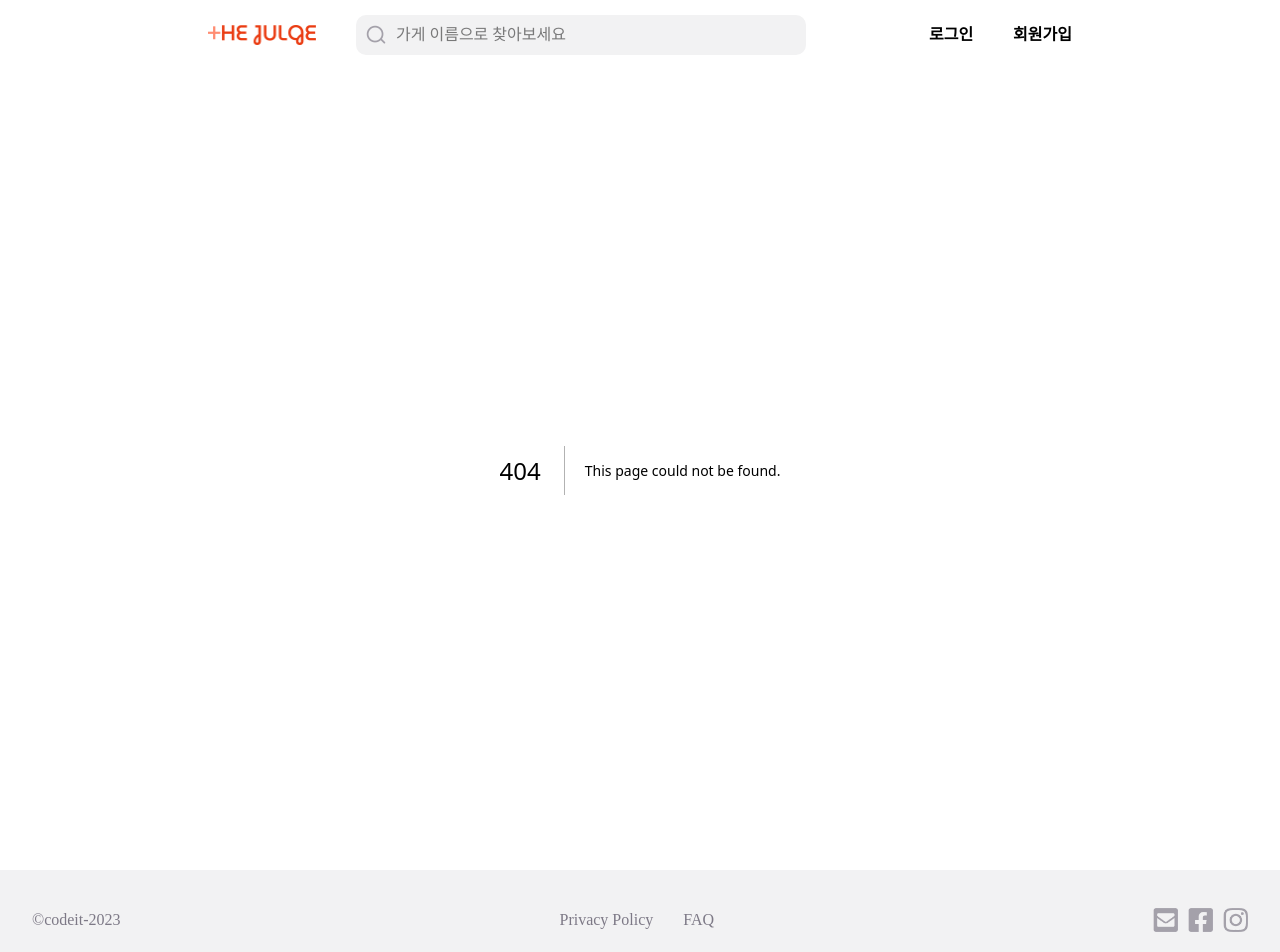
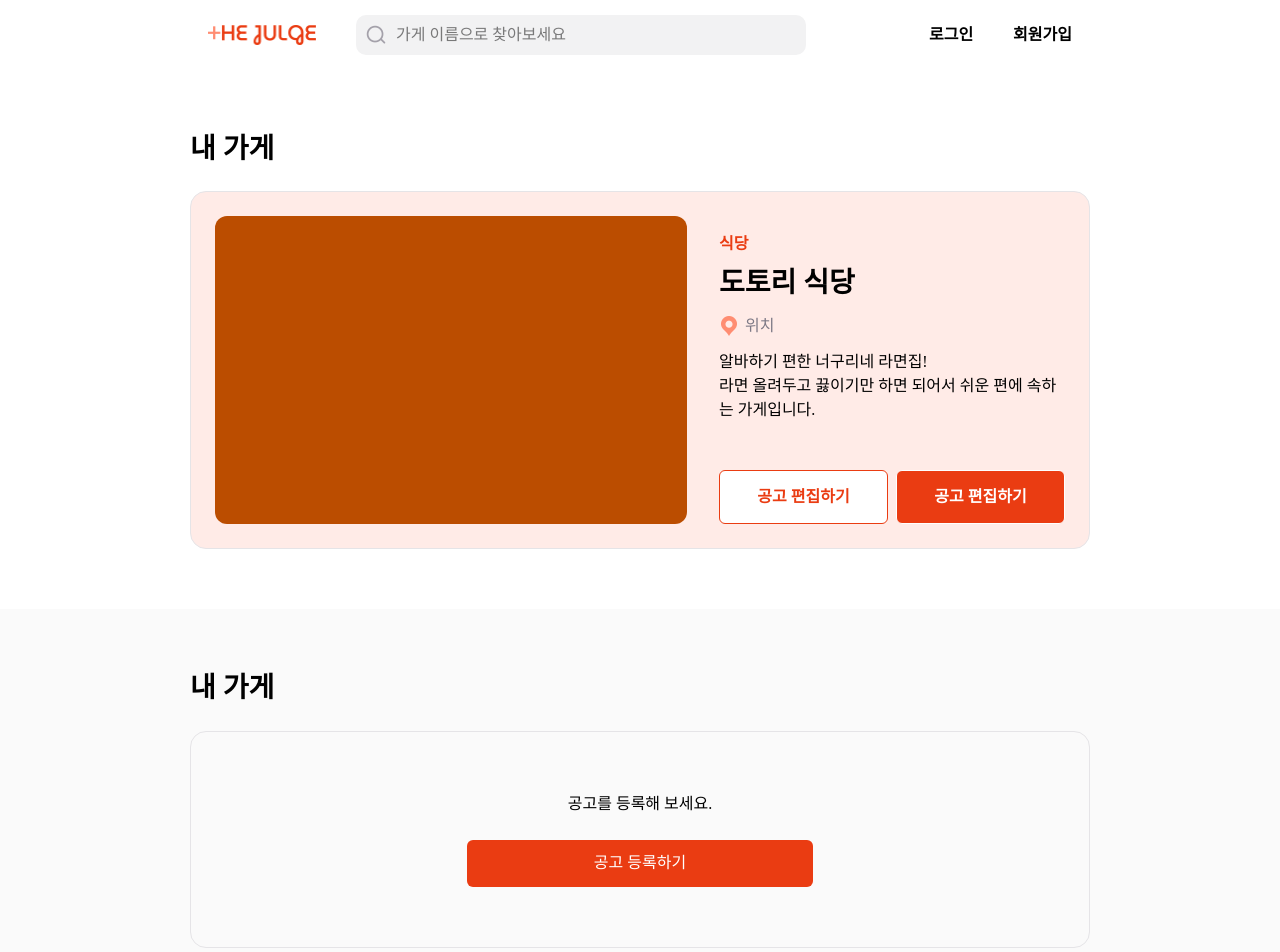
Before and after one commit to TopiaYu/thejulge15-8, a Next.js app: page /owner/owner-store-detail in a window 1280 px wide. Before the commit this address had no page. Shown: the top 952 px of the page. Built offline with nearby package versions, Linux system fonts and the light colour scheme.

Commit message:
feat: 사장님 가게 정보 상세 페이지 구현 - 가게 등록후 이동하는 가게정보 상세 페이지 구현 - 공고 등록과 연결

```diff
--- /dev/null
+++ b/src/app/owner/owner-store-detail/MyStore.tsx
@@ -0,0 +1,62 @@
+'use client';
+
+import Image from 'next/image';
+
+export default function MyStore() {
+  const handleButton = () => {
+    return console.log('dd');
+  };
+
+  return (
+    <div className="w-full max-w-[964px] px-8 max-[375px]:px-4 mx-auto mb-15">
+      <header className="mt-15 mb-6">
+        <h1 className="text-2xl max-[374px]:text-lg font-bold">내 가게</h1>
+      </header>
+      <div
+        className="w-full border border-gray-20 grid grid-cols-1 gap-8 p-6 rounded-2xl
+                    md:grid-cols-[1fr_minmax(0,346px)] bg-red-10"
+      >
+        <div className="w-full min-h-[308px] border-0 rounded-xl bg-amber-700">
+          <img />
+        </div>
+        <div className="mt-4 flex flex-col">
+          <h3 className="text-base max-[374px]:text-sm text-orange font-bold">식당</h3>
+          <div className="flex gap-2 items-center">
+            <h2 className="text-2xl max-[374px]:text-xl font-bold mt-2">도토리 식당</h2>
+          </div>
+
+          <div className="flex gap-1.5 mt-3">
+            <span className="flex items-center">
+              <Image
+                src="/location-icon.png"
+                width={16}
+                height={16}
+                className="min-[375px]:w-5 min-[375px]:h-5"
+                alt="location"
+              />
+            </span>
+            <p className="text-gray-50 text-base max-[374px]:text-sm">위치</p>
+          </div>
+          <p className="mt-3 min-h-[78px] text-base max-[374px]:text-sm mb-auto">
+            알바하기 편한 너구리네 라면집! <br />
+            라면 올려두고 끓이기만 하면 되어서 쉬운 편에 속하는 가게입니다.
+          </p>
+          <div className="flex justify-center mt-3 w-full gap-2">
+            <button
+              className="cursor-pointer border px-1 w-full py-3.5 text-orange text-base max-[374px]:text-sm font-bold bg-white border-orange rounded-md"
+              onClick={handleButton}
+            >
+              공고 편집하기
+            </button>
+            <button
+              className="cursor-pointer border px-1 w-full py-3.5 text-white text-base max-[374px]:text-sm font-bold bg-orange rounded-md"
+              onClick={handleButton}
+            >
+              공고 편집하기
+            </button>
+          </div>
+        </div>
+      </div>
+    </div>
+  );
+}
--- /dev/null
+++ b/src/app/owner/owner-store-detail/RegisteredJob.tsx
@@ -0,0 +1,28 @@
+'use client';
+
+import { useRouter } from 'next/navigation';
+
+export default function RegisteredJob() {
+  const router = useRouter();
+  const handleButton = () => {
+    router.push('/owner/register-job');
+  };
+  return (
+    <div className="bg-gray-5 py-15">
+      <div className="w-full max-w-[964px] px-8 max-[375px]:px-4 mx-auto">
+        <header className="mb-6">
+          <h1 className="text-2xl max-[374px]:text-lg font-bold">내 가게</h1>
+        </header>
+        <div className="w-full border border-gray-20 gap-6 py-15 rounded-2xl flex flex-col justify-center items-center">
+          <p className="">공고를 등록해 보세요.</p>
+          <button
+            className="cursor-pointer px-3 hover:bg-orange-700 transition-colors duration-300 ease-in-out custom-button w-[120px] sm:w-[346px] h-[47px] bg-orange text-white rounded-md"
+            onClick={handleButton}
+          >
+            공고 등록하기
+          </button>
+        </div>
+      </div>
+    </div>
+  );
+}
--- /dev/null
+++ b/src/app/owner/owner-store-detail/page.tsx
@@ -0,0 +1,11 @@
+import MyStore from './MyStore';
+import RegisteredJob from './RegisteredJob';
+
+export default function OwnerStoreDetail() {
+  return (
+    <>
+      <MyStore />
+      <RegisteredJob />
+    </>
+  );
+}
--- a/src/app/owner/register-job/page.tsx
+++ b/src/app/owner/register-job/page.tsx
@@ -3,6 +3,7 @@
 import Image from 'next/image';
 import React, { useState } from 'react';
 import Modal from '@/components/member/Modal';
+import { useRouter } from 'next/navigation';
 
 export default function JobPostFormPage() {
   const [hourlyWage, setHourlyWage] = useState<string>('');
@@ -17,6 +18,8 @@ export default function JobPostFormPage() {
 
   const [showModal, setShowModal] = useState(false);
 
+  const router = useRouter();
+
   const handleButton = (e: React.MouseEvent<HTMLButtonElement>) => {
     e.preventDefault();
     // 데이터 보내기 (추가)
@@ -26,13 +29,14 @@ export default function JobPostFormPage() {
   const handleCloseModal = () => {
     setShowModal(false);
     //라우터 이동 (추가)
+    router.push('/owner/job-detail');
   };
 
   return (
     <div className="w-full max-w-[964px] p-8 max-[375px]:p-4 flex flex-col justify-center mx-auto">
       <header className="flex justify-between mb-8">
         <h1 className="text-lg sm:text-2xl font-bold">공고등록</h1>
-        <button className="cursor-pointer" onClick={() => alert('이전창으로 가기')}>
+        <button className="cursor-pointer" onClick={() => router.push('/owner/owner-store-detail')}>
           <Image
             src="/close-icon.png"
             width={24}
```
